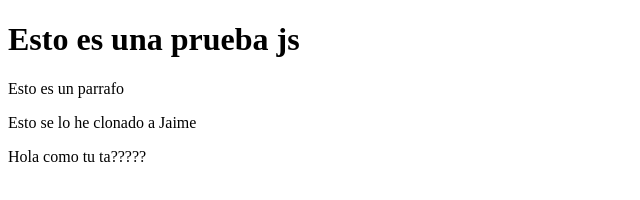
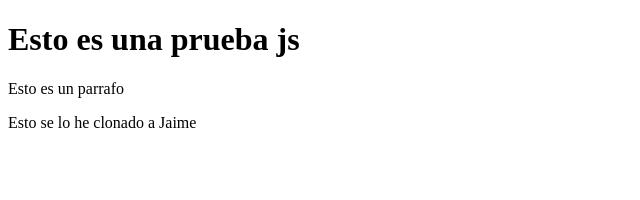
Before and after one commit to Jaimezx19/Tarea-1, a plain HTML site: page index.html in a window 1280 px wide. Shown: the whole page, without its empty margins (0-640 px from the left). Drawn offline with Linux system fonts and the light colour scheme.

Commit message:
Revert "Holaaaaa"

```diff
--- a/index.html
+++ b/index.html
@@ -10,6 +10,5 @@
     <h1>Esto es una prueba js</h1>
     <p>Esto es un parrafo</p>
     <p>Esto se lo he clonado a Jaime</p>
-    <p>Hola como tu ta?????</p>
 </body>
 </html>
```
